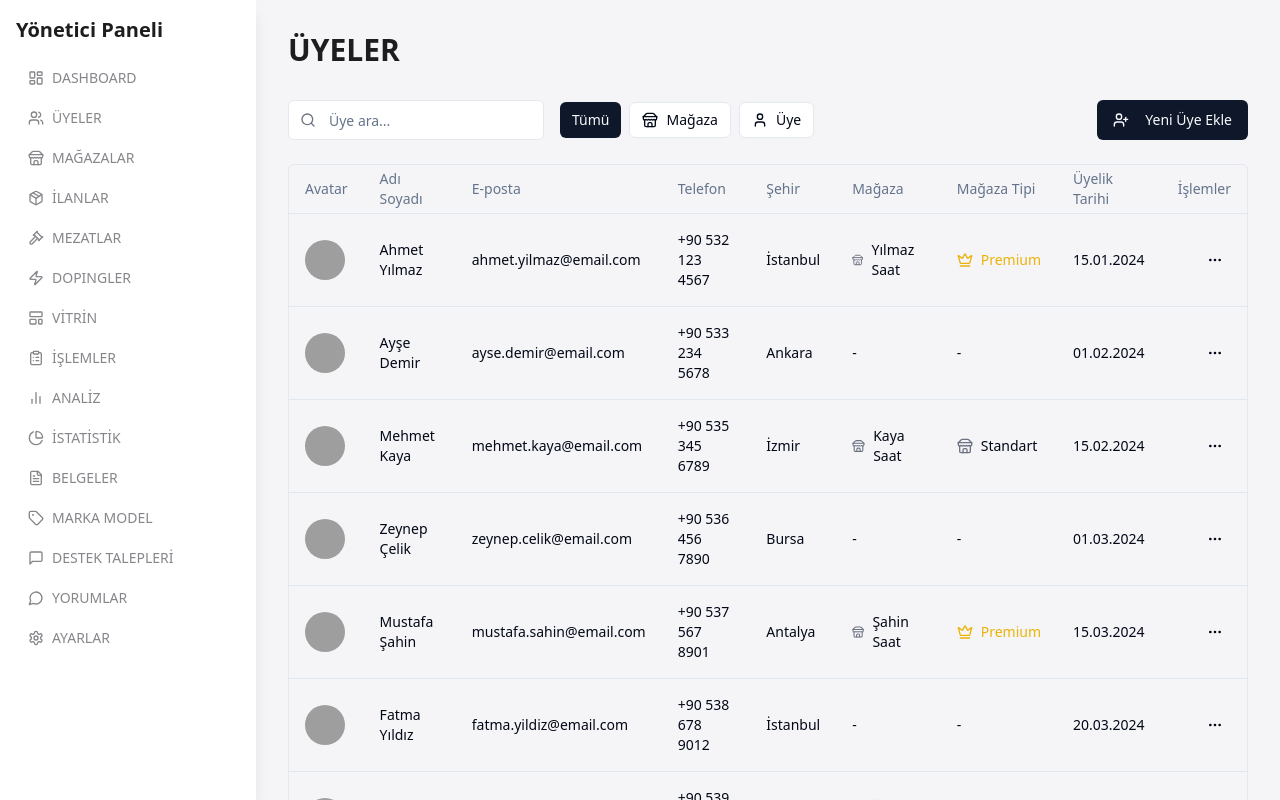
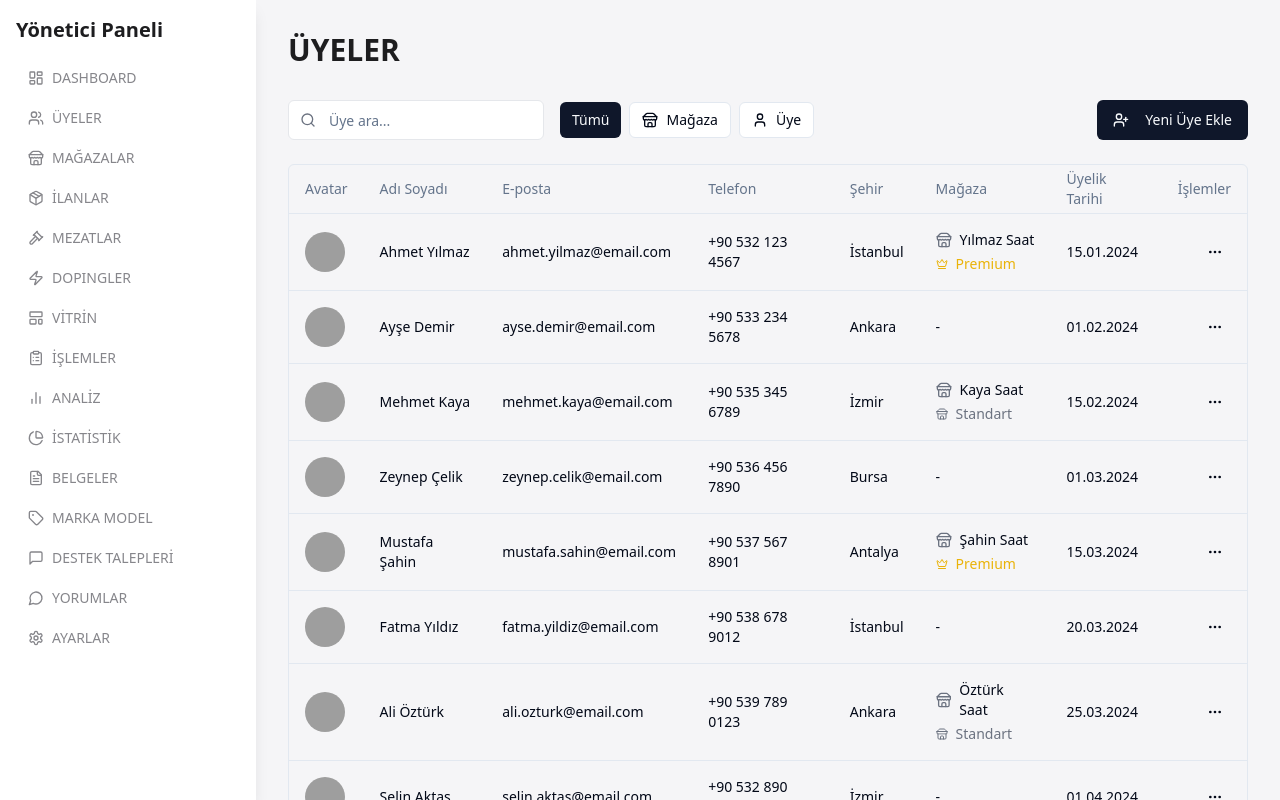
Before and after one commit to tunacan34/watchadmin, a React (Vite) app: page /members in a window 1280 px wide. Shown: the top 800 px of the page. Built offline with nearby package versions, Linux system fonts and the light colour scheme; grey boxes are pictures that could not be loaded.

Commit message:
Refactor Members page
Remove store type column and place store type under store name.

```diff
--- a/src/pages/Members.tsx
+++ b/src/pages/Members.tsx
@@ -1,4 +1,3 @@
-
 import {
   Table,
   TableBody,
@@ -138,12 +137,10 @@ const Members = () => {
   const [filter, setFilter] = useState<"all" | "store" | "member">("all");
 
   const filteredMembers = members.filter((member) => {
-    // Önce arama filtresini uygula
     const matchesSearch = Object.values(member).some((value) =>
       value?.toString().toLowerCase().includes(searchTerm.toLowerCase())
     );
 
-    // Sonra mağaza filtresini uygula
     switch (filter) {
       case "store":
         return matchesSearch && member.store !== null;
@@ -214,7 +211,6 @@ const Members = () => {
               <TableHead>Telefon</TableHead>
               <TableHead>Şehir</TableHead>
               <TableHead>Mağaza</TableHead>
-              <TableHead>Mağaza Tipi</TableHead>
               <TableHead>Üyelik Tarihi</TableHead>
               <TableHead className="text-right">İşlemler</TableHead>
             </TableRow>
@@ -236,25 +232,24 @@ const Members = () => {
                 <TableCell>{member.city}</TableCell>
                 <TableCell>
                   {member.store ? (
-                    <div className="flex items-center gap-2">
-                      <Store className="w-4 h-4 text-gray-500" />
-                      {member.store}
-                    </div>
-                  ) : (
-                    "-"
-                  )}
-                </TableCell>
-                <TableCell>
-                  {member.storeType ? (
-                    <div className="flex items-center gap-2">
-                      {member.storeType === "premium" ? (
-                        <Crown className="w-4 h-4 text-yellow-500" />
-                      ) : (
+                    <div className="space-y-1">
+                      <div className="flex items-center gap-2">
                         <Store className="w-4 h-4 text-gray-500" />
-                      )}
-                      <span className={member.storeType === "premium" ? "text-yellow-500 font-medium" : ""}>
-                        {member.storeType === "premium" ? "Premium" : "Standart"}
-                      </span>
+                        {member.store}
+                      </div>
+                      <div className="flex items-center gap-2 text-sm">
+                        {member.storeType === "premium" ? (
+                          <>
+                            <Crown className="w-3 h-3 text-yellow-500" />
+                            <span className="text-yellow-500 font-medium">Premium</span>
+                          </>
+                        ) : (
+                          <>
+                            <Store className="w-3 h-3 text-gray-500" />
+                            <span className="text-gray-500">Standart</span>
+                          </>
+                        )}
+                      </div>
                     </div>
                   ) : (
                     "-"
```
